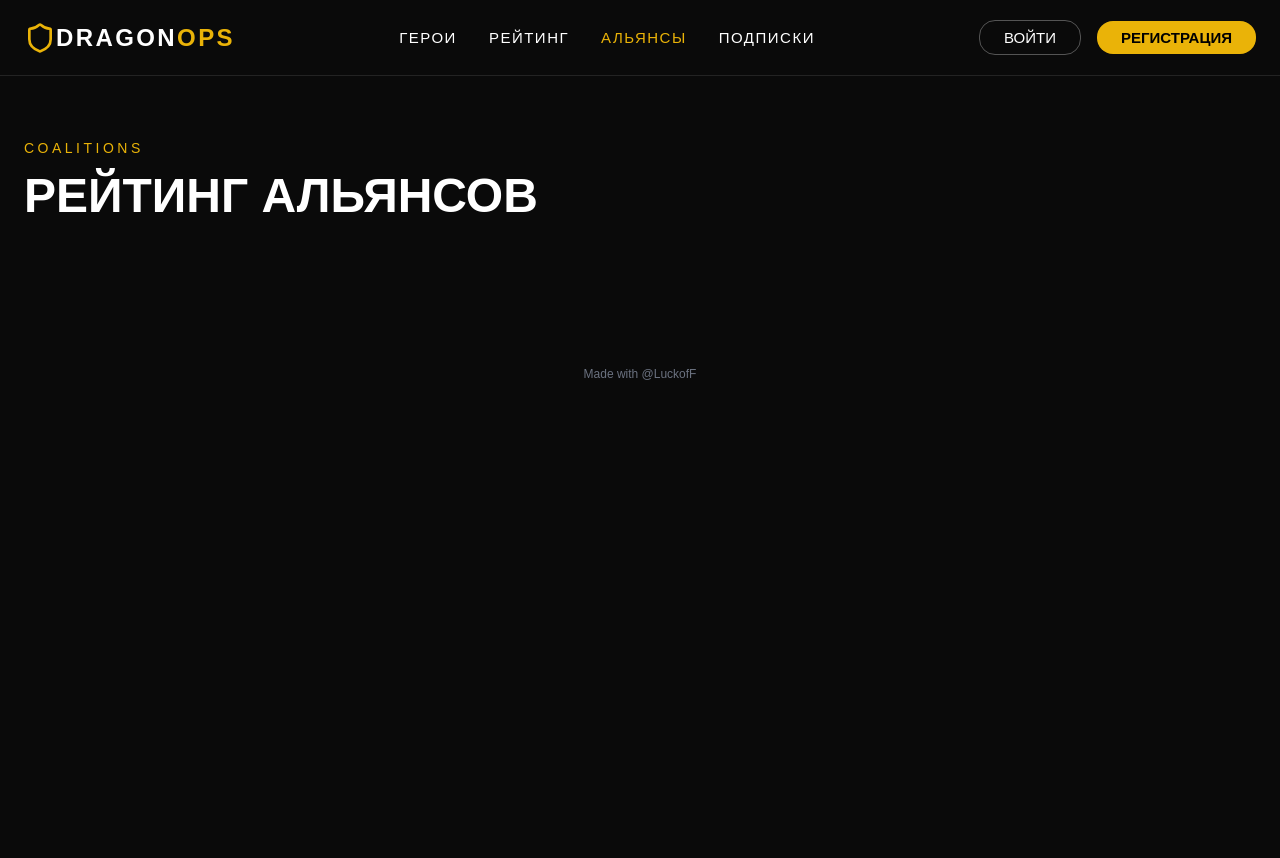
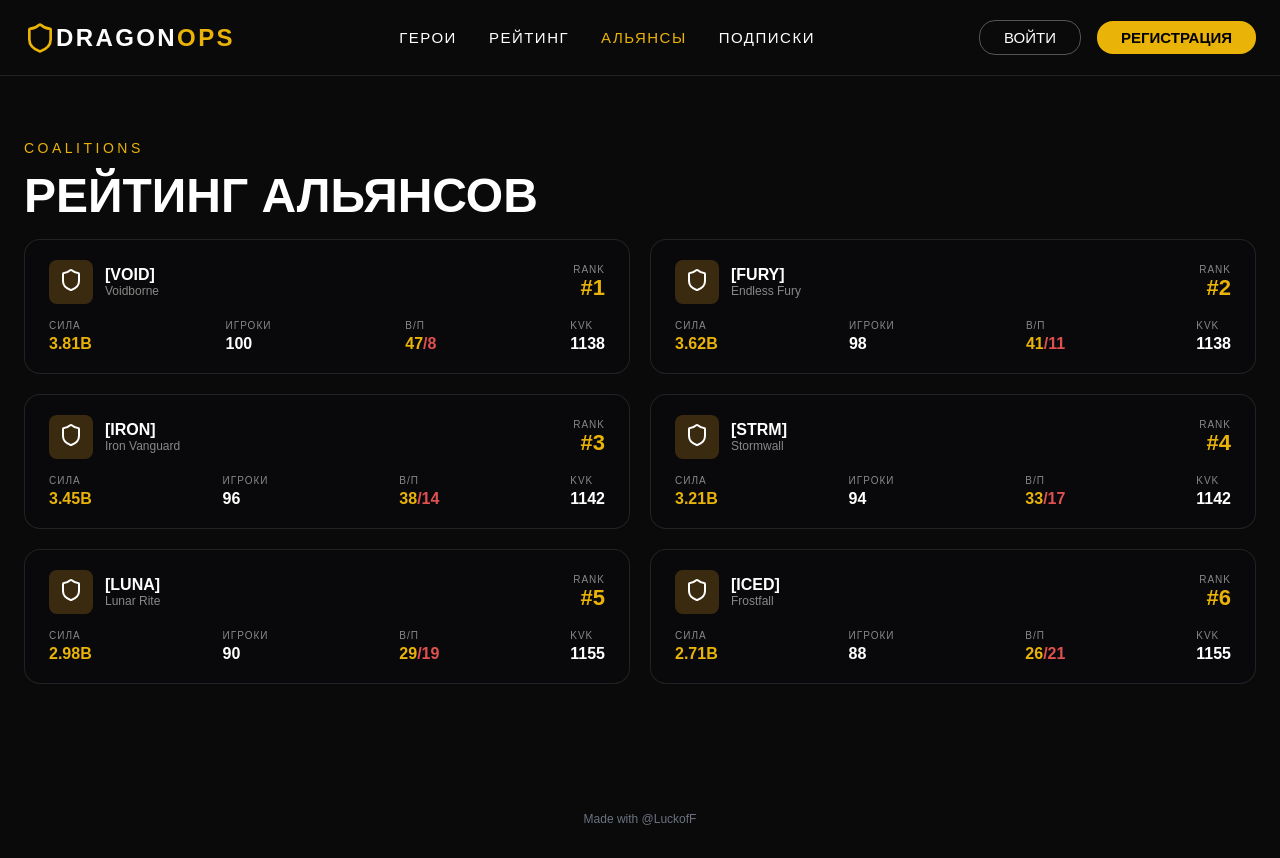
Before and after one commit to timoshuk5mika-ux/Dragon-Analytics, a React (Vite) app in the folder Frontend/: page /Dragon-Analytics/alliances in a window 1280 px wide. Before the commit the page ends 800 px from the top, so only its background shows below. Built offline with nearby package versions, Linux system fonts and the light colour scheme.

Commit message:
Сделал страницу aliance. Сделал папку data со всеми таблицами

```diff
--- a/Frontend/src/componets/MainAliance.tsx
+++ b/Frontend/src/componets/MainAliance.tsx
@@ -1,12 +1,58 @@
 import './css/Main.css';
+import { ALLIANCES } from '../data/alliance-reting';
+import { Shield } from 'lucide-react';
 
-function Main () {
-    return (<main className='main'>
-        <div className='mein-heading'>
-            <p className='main-subtitle'>Coalitions</p>
-            <h1 className='main-title'>РЕЙТИНГ АЛЬЯНСОВ</h1>
-        </div>
-    </main>)
+function Main() {
+    return (
+        <main className='main'>
+            <div className='mein-heading'>
+                <p className='main-subtitle'>Coalitions</p>
+                <h1 className='main-title'>РЕЙТИНГ АЛЬЯНСОВ</h1>
+            </div>
+            <div className='main-aliance-grid'>
+                {ALLIANCES.map((alliance, index) => (
+                    <div className='main-card main-card-dark main-aliance-card' key={alliance.tag}>
+                        <div className='main-aliance-top'>
+                            <div className='main-aliance-icon'>
+                                <span className='main-aliance-icon-svg'><Shield /></span>
+                            </div>
+                            <div className='main-aliance-title-block'>
+                                <h3 className='main-aliance-tag'>[{alliance.tag}]</h3>
+                                <p className='main-aliance-name'>{alliance.name}</p>
+                            </div>
+                            <div className='main-aliance-rank'>
+                                <span className='main-aliance-rank-label'>RANK</span>
+                                <span className='main-aliance-rank-value'>#{index + 1}</span>
+                            </div>
+                        </div>
+                        <div className='main-aliance-info'>
+                            <div className='main-aliance-stat'>
+                                <span className='name-stat'>СИЛА</span>
+                                <span className='info-stat info-stat-gold'>
+                                    {(alliance.power / 1_000_000_000).toFixed(2)}В
+                                </span>
+                            </div>
+                            <div className='main-aliance-stat'>
+                                <span className='name-stat'>ИГРОКИ</span>
+                                <span className='info-stat'>{alliance.members}</span>
+                            </div>
+                            <div className='main-aliance-stat'>
+                                <span className='name-stat'>В/П</span>
+                                <span className='info-stat'>
+                                    <span className='info-stat-gold'>{alliance.wars_won}</span>
+                                    <span className='info-stat-red'>/{alliance.wars_lost}</span>
+                                </span>
+                            </div>
+                            <div className='main-aliance-stat'>
+                                <span className='name-stat'>KVK</span>
+                                <span className='info-stat'>{alliance.kingdom}</span>
+                            </div>
+                        </div>
+                    </div>
+                ))}
+            </div>
+        </main>
+    );
 }
 
-export default Main
+export default Main;
--- a/Frontend/src/componets/MainPayment.tsx
+++ b/Frontend/src/componets/MainPayment.tsx
@@ -1,4 +1,4 @@
-import { plans, type Plan } from './Plan';
+import { plans, type Plan } from '../data/Plan';
 import { Star, Check } from 'lucide-react';
 import { motion } from 'framer-motion';
 import './css/Main.css';
--- a/Frontend/src/componets/Payment.tsx
+++ b/Frontend/src/componets/Payment.tsx
@@ -1,5 +1,5 @@
 import { motion, AnimatePresence } from 'framer-motion';
-import { type Plan } from './Plan';
+import { type Plan } from '../data/Plan';
 import { X } from 'lucide-react';
 import './css/Payment.css';
 
--- a/Frontend/src/componets/css/Main.css
+++ b/Frontend/src/componets/css/Main.css
@@ -270,3 +270,112 @@
 .main-upgrade-light:hover {
   background: #f4f4f5;
 }
+
+.main-aliance-grid {
+  display: flex;
+  gap: 30px;
+  flex-wrap: wrap;
+}
+
+.main-aliance-grid {
+  display: flex;
+  gap: 20px;
+  flex-wrap: wrap;
+}
+
+.main-aliance-card {
+  background: #09090b;
+  border-radius: 16px;
+  padding: 20px 24px;
+  width: calc(50% - 10px);
+  box-sizing: border-box;
+  display: flex;
+  flex-direction: column;
+  gap: 16px;
+}
+
+.main-aliance-top {
+  display: flex;
+  align-items: center;
+  gap: 12px;
+}
+
+.main-aliance-icon {
+  width: 44px;
+  height: 44px;
+  background: #3a2a10;
+  border-radius: 8px;
+  display: flex;
+  align-items: center;
+  justify-content: center;;
+  flex-shrink: 0;
+}
+
+.main-aliance-title-block {
+  flex: 1;
+}
+
+.main-aliance-tag {
+  font-size: 16px;
+  font-weight: 700;
+  color: #fff;
+  margin: 0;
+}
+
+.main-aliance-name {
+  font-size: 12px;
+  color: #888;
+  margin: 0;
+}
+
+.main-aliance-rank {
+  display: flex;
+  flex-direction: column;
+  align-items: flex-end;
+}
+
+.main-aliance-rank-label {
+  font-size: 10px;
+  color: #888;
+  letter-spacing: 1px;
+  text-transform: uppercase;
+}
+
+.main-aliance-rank-value {
+  font-size: 22px;
+  font-weight: 700;
+  color: #eab308;
+}
+
+.main-aliance-info {
+  display: flex;
+  justify-content: space-between;
+  gap: 8px;
+}
+
+.main-aliance-stat {
+  display: flex;
+  flex-direction: column;
+  gap: 4px;
+}
+
+.name-stat {
+  font-size: 10px;
+  color: #888;
+  letter-spacing: 1px;
+  text-transform: uppercase;
+}
+
+.info-stat {
+  font-size: 16px;
+  font-weight: 600;
+  color: #fff;
+}
+
+.info-stat-gold {
+  color: #eab308;
+}
+
+.info-stat-red {
+  color: #e05050;
+}
--- /dev/null
+++ b/Frontend/src/data/alliance-reting.ts
@@ -0,0 +1,18 @@
+export interface Alliance {
+  tag: string;
+  name: string;
+  power: number;
+  members: number;
+  wars_won: number;
+  wars_lost: number;
+  kingdom: number;
+}
+
+export const ALLIANCES: Alliance[] = [
+  { tag: "VOID", name: "Voidborne", power: 3_810_000_000, members: 100, wars_won: 47, wars_lost: 8, kingdom: 1138 },
+  { tag: "FURY", name: "Endless Fury", power: 3_620_000_000, members: 98, wars_won: 41, wars_lost: 11, kingdom: 1138 },
+  { tag: "IRON", name: "Iron Vanguard", power: 3_450_000_000, members: 96, wars_won: 38, wars_lost: 14, kingdom: 1142 },
+  { tag: "STRM", name: "Stormwall", power: 3_210_000_000, members: 94, wars_won: 33, wars_lost: 17, kingdom: 1142 },
+  { tag: "LUNA", name: "Lunar Rite", power: 2_980_000_000, members: 90, wars_won: 29, wars_lost: 19, kingdom: 1155 },
+  { tag: "ICED", name: "Frostfall", power: 2_710_000_000, members: 88, wars_won: 26, wars_lost: 21, kingdom: 1155 },
+];
--- a/Frontend/src/pages/payment-page.tsx
+++ b/Frontend/src/pages/payment-page.tsx
@@ -2,7 +2,7 @@
 import { useState } from 'react';
 
 // импорт таблицы планов подписки из папки компоненты, для типизации
-import { type Plan } from '../componets/Plan';
+import { type Plan } from '../data/Plan';
 
 // импорт компонентов страницы оплаты
 
```
Also changed, not shown: Frontend/src/data/Plan.ts (renamed from Frontend/src/componets/Plan.ts), 1 other file (tests, documents, lock files or other folders).
